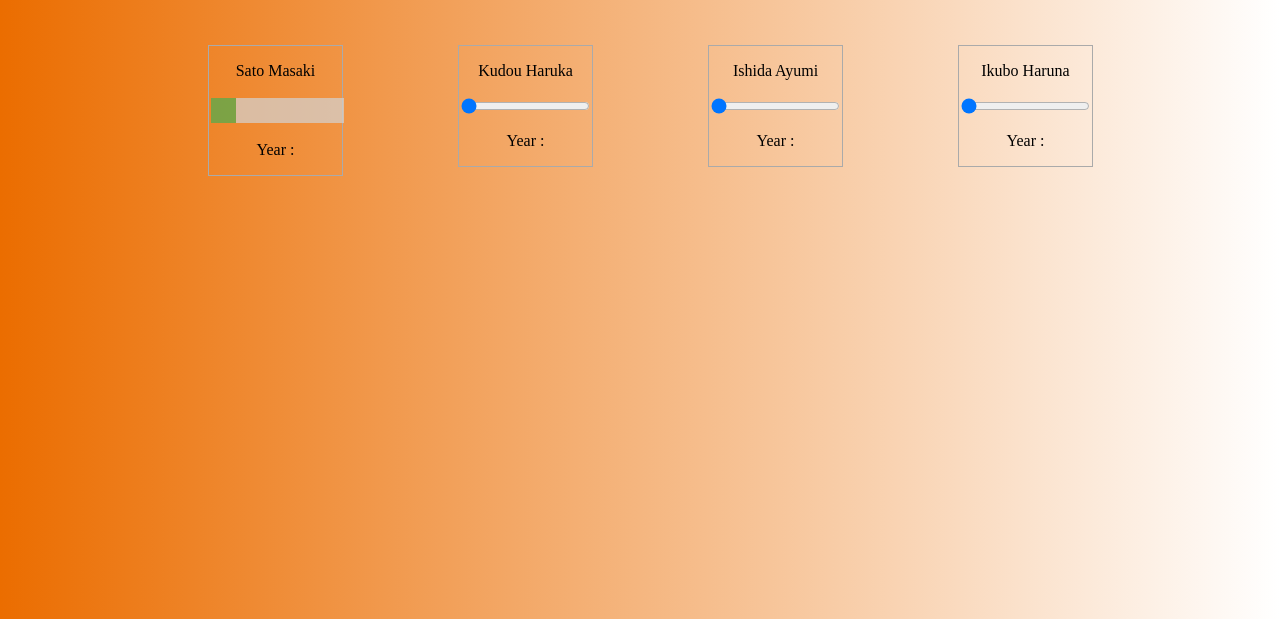
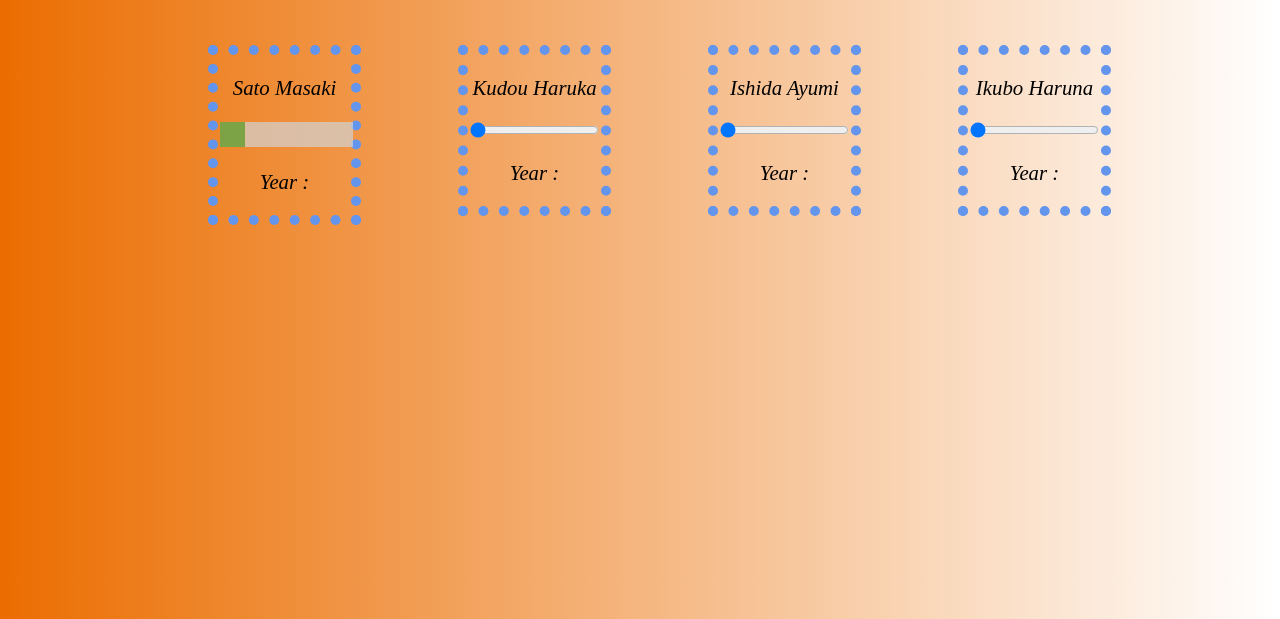
Before and after one commit to ChinatsuKawakami/showidol1, a plain HTML site: page showIdol/index.html in a window 1280 px wide. Shown: the part 181-800 px from the top of the page. Drawn offline with nearby package versions, Linux system fonts and the light colour scheme.

Commit message:
0.0.1 initial commit

```diff
--- /dev/null
+++ b/PlanetCreator/create.js
@@ -0,0 +1,5 @@
+/**
+ * Author: Chinatsu Kawakami
+ * Created Date: 27th March 2018
+ * 0.0.1 initial commit
+ */
--- /dev/null
+++ b/PlanetCreator/style.css
@@ -0,0 +1 @@
+@charset "ISO-8859-1";
--- a/monster/site.css
+++ b/monster/site.css
@@ -10,11 +10,13 @@
 $green: #AED137;
 
 
-     body {
-  background: #e79a98;
+ body{
+ background: #e79a98;
+
 }
 
 .container {
+
   position: absolute;
   margin: auto;
   top: 0;
--- a/showIdol/change.css
+++ b/showIdol/change.css
@@ -5,6 +5,7 @@ Description: This is html to show the idol photo
 */
 body{
 	background-image: linear-gradient(-90deg, #FFFFFF, #EB6D00);
+    font-style: oblique;
 }
 .container{
     padding: 100px 200px;
@@ -12,6 +13,11 @@ body{
 }
 h1{
 	text-align:center;
+	text-decoration: underline;
+
+}
+p{
+
 }
 .satou{
 
@@ -20,10 +26,10 @@ h1{
 	position: absolute;
 	align-items: center;
 	text-align:center;
-	border: 1px solid #aaa;
+	border: 10px dotted #6495ED;
 	padding: 20px auto;
 	margin: 20px auto;
-
+    font-size:1.3em;
 }
 .do{
 
@@ -32,10 +38,10 @@ h1{
 	position: absolute;
 	align-items: center;
 	text-align:center;
-	border: 1px solid #aaa;
+	border: 10px dotted #6495ED;
 	padding: 20px auto;
 	margin: 20px 250px;
-
+    font-size:1.3em;
 }
 .ayumin{
 
@@ -44,10 +50,10 @@ h1{
 	position: absolute;
 	align-items: center;
 	text-align:center;
-	border: 1px solid #aaa;
+	border: 10px dotted #6495ED;
 	padding: 20px auto;
 	margin: 20px 500px;
-
+	font-size:1.3em;
 }
 .harunan{
 
@@ -56,10 +62,10 @@ h1{
 	position: absolute;
 	align-items: center;
 	text-align:center;
-	border: 1px solid #aaa;
+	border: 10px dotted #6495ED;
 	padding: 20px auto;
 	margin: 20px 750px;
-
+    font-size:1.3em;
 }
 .slidecontainer {
     width: 100%;
```
Also changed, not shown: PlanetCreator/create.html (added, +10 -0 lines), 3 other files.
